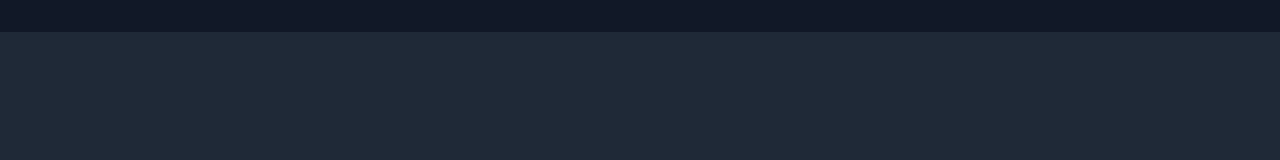
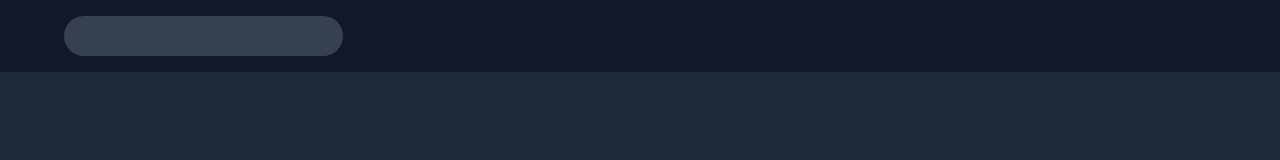
Before and after one commit to DeenoDev/Product-Filtering-UI, a plain HTML site: page index.html in a window 1280 px wide. Drawn offline with nearby package versions, Linux system fonts and the light colour scheme.

Commit message:
Created search bar with basic styling.

```diff
--- a/index.html
+++ b/index.html
@@ -8,7 +8,15 @@
 </head>
 <body class="bg-gray-800 text-white">
     <nav class="bg-gray-900 p-4 mb-6">
-        <div class="container max-w-6xl mx-auto flex-col gap-8 items-center"></div>
+        <div class="container max-w-6xl mx-auto flex-col sm:flex-row gap-8 items-center">
+            <!-- Search -->
+            <div class="relative w-full">
+                <input type="text" id="input" class="bg-gray-700 rounded-full p-2 pl-10 focus:w-full">
+            </div>
+
+
+            <!-- Cart Icon -->
+        </div>
     </nav>
 
 
```
